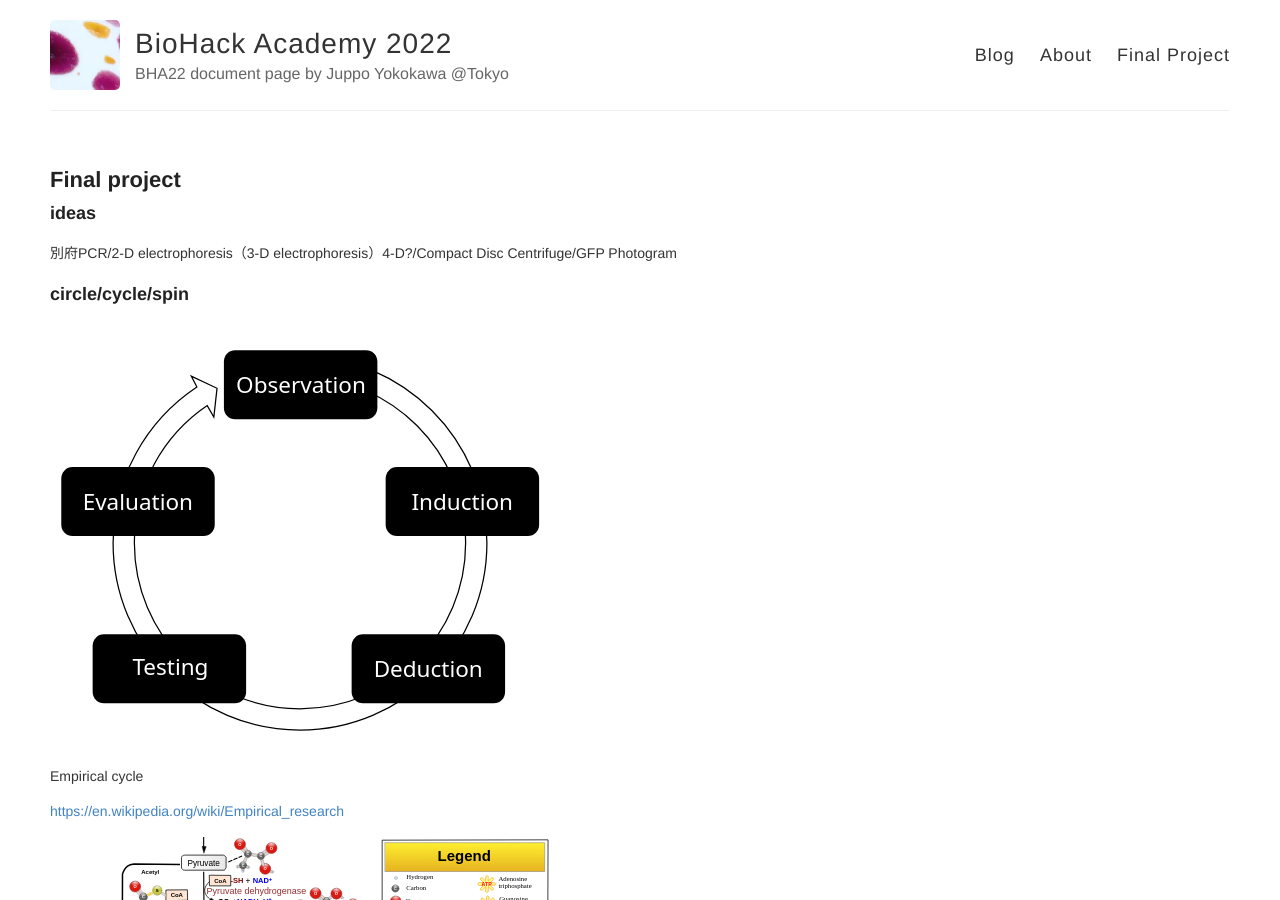
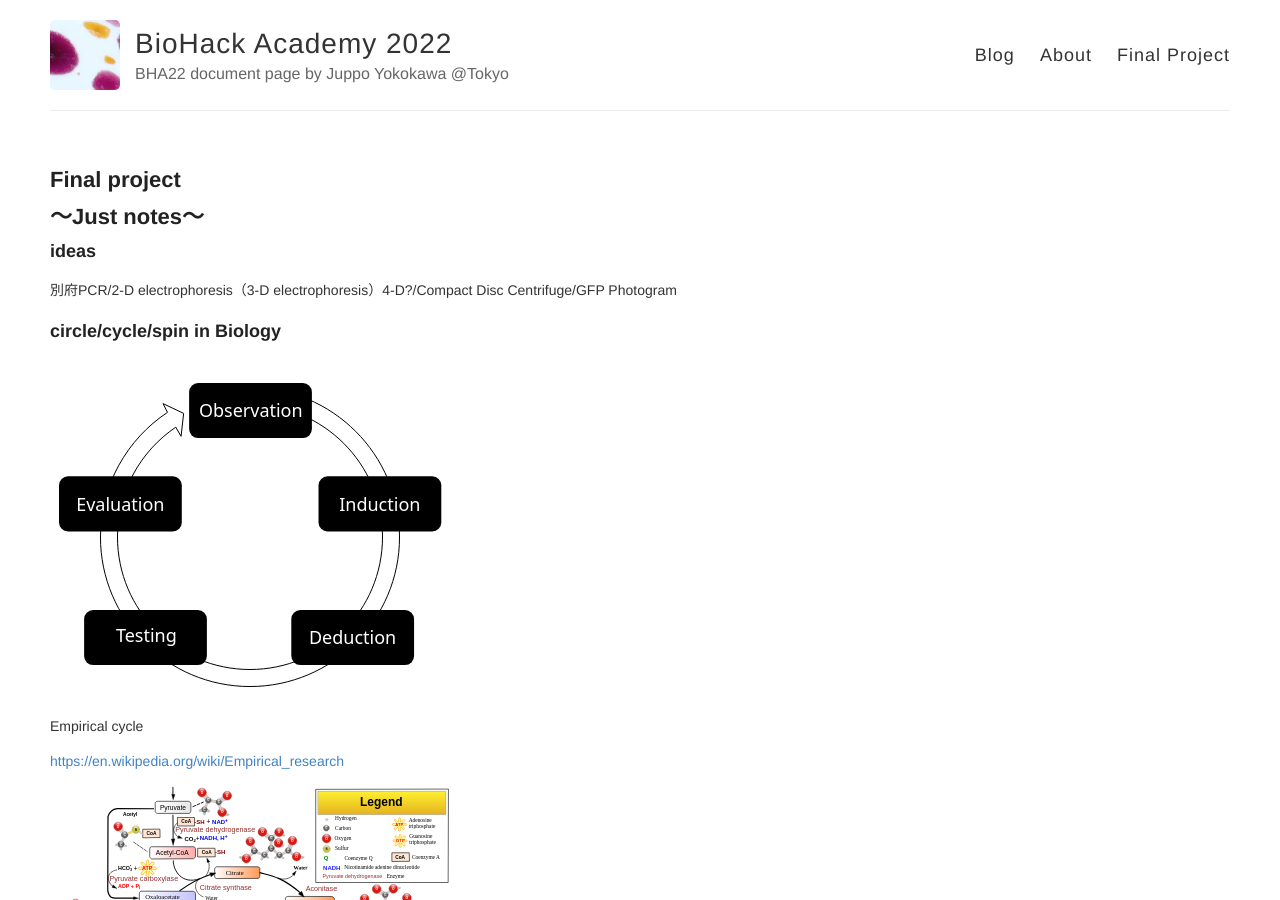
Before and after one commit to juppoyokokawa/bha22, a Jekyll site: the page built from finalproject.md, in a window 1280 px wide and 900 px high. Built offline with Jekyll 4.4.1, drawn with Linux system fonts in a browser that asks for light colours; some of the changed text lies outside the part shown.

Commit message:
[update]

```diff
--- a/finalproject.md
+++ b/finalproject.md
@@ -3,22 +3,28 @@
 title: Final project
 permalink: /final/
 ---
-
+# 〜Just notes〜
 ## ideas
 別府PCR/2-D electrophoresis（3-D electrophoresis）4-D?/Compact Disc Centrifuge/GFP Photogram
 
-## circle/cycle/spin
-<img src="{{ site.baseurl }}/images/final-01.svg" alt="" width="500"/>
+## circle/cycle/spin in Biology
+
+<img src="{{ site.baseurl }}/images/final-01.svg" alt="" width="400"/>
 Empirical cycle
 
 [https://en.wikipedia.org/wiki/Empirical_research](https://en.wikipedia.org/wiki/Empirical_research)
 
-<img src="{{ site.baseurl }}/images/final-02.svg" alt="" width="500"/>
+<img src="{{ site.baseurl }}/images/final-02.svg" alt="" width="400"/>
 Citric acid cycle
 
 [https://en.wikipedia.org/wiki/Citric_acid_cycle](https://en.wikipedia.org/wiki/Citric_acid_cycle)
 
-<img src="{{ site.baseurl }}/images/final-03.jpeg" alt="" width="500"/>
+<img src="{{ site.baseurl }}/images/final-03.jpeg" alt="" width="400"/>
 Laboratory centrifuge
 
 [https://en.wikipedia.org/wiki/Laboratory_centrifuge](https://en.wikipedia.org/wiki/Laboratory_centrifuge)
+
+<img src="{{ site.baseurl }}/images/final-04.gif" alt="" width="400"/>
+Nucleic acid double helix
+
+[https://en.wikipedia.org/wiki/DNA](https://en.wikipedia.org/wiki/DNA)
```
Also changed, not shown: images/final-04.gif (added).
